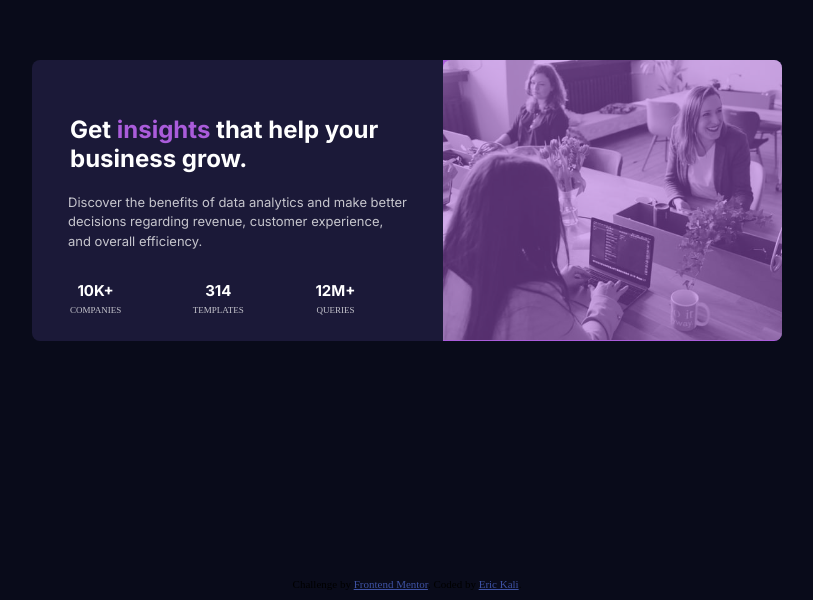
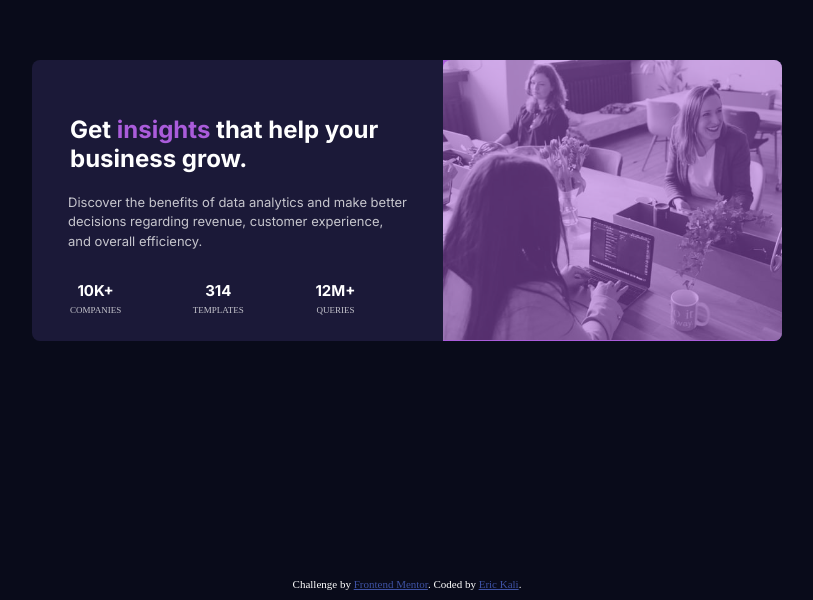
Before and after one commit to EricKali/Stats-preview-card, a plain HTML site: page index.html in a window 1280 px wide. Shown: the part 200-800 px from the top of the page, without its empty margins (233-1046 px from the left). Drawn offline with Linux system fonts and the light colour scheme.

Commit message:
Update index.html

```diff
--- a/index.html
+++ b/index.html
@@ -17,6 +17,7 @@
       text-align: center;
       position: fixed;
       bottom: 10px;
+      color: hsl(0, 0%, 100%);
     }
 
     .attribution a {
```
